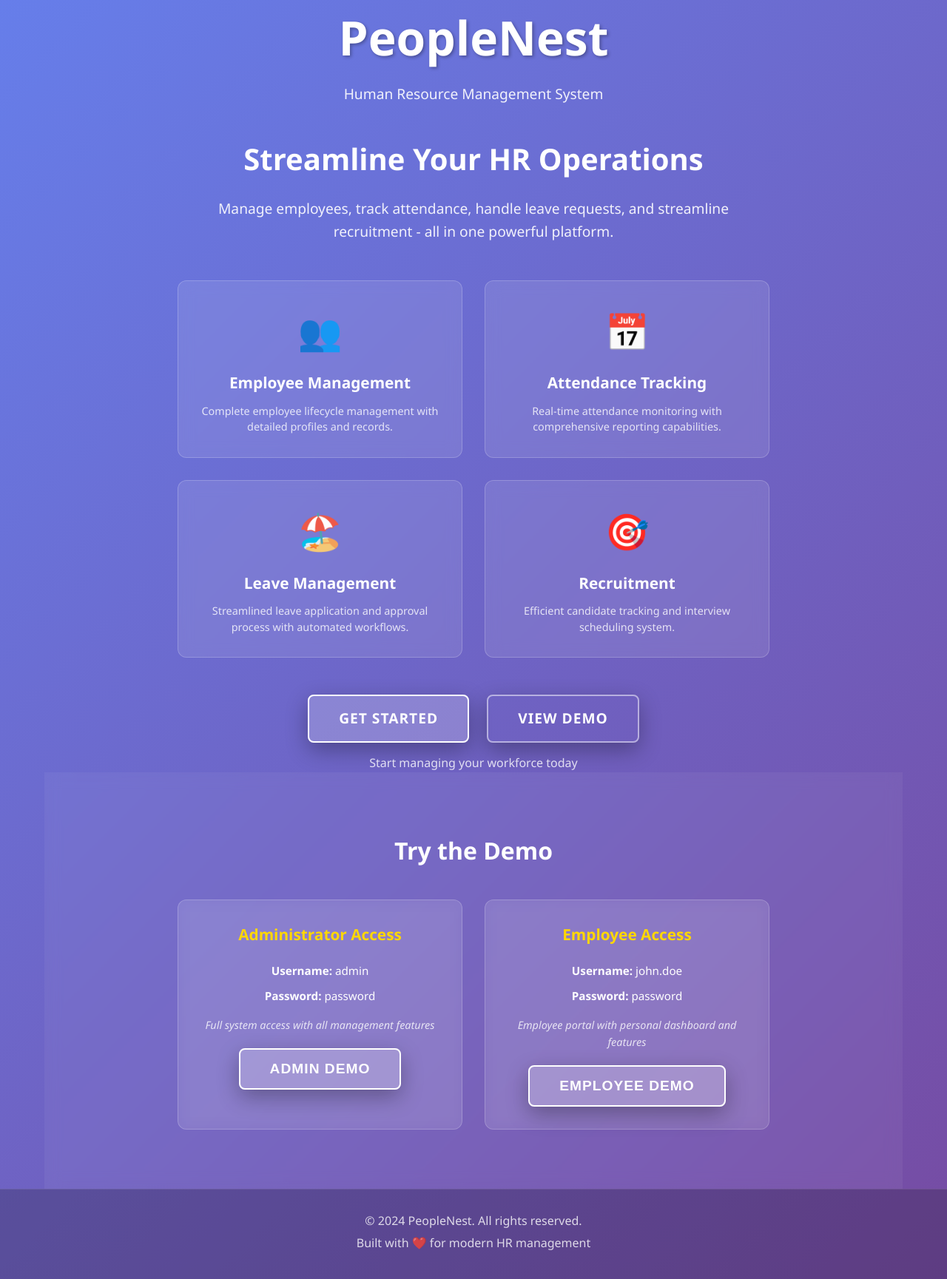
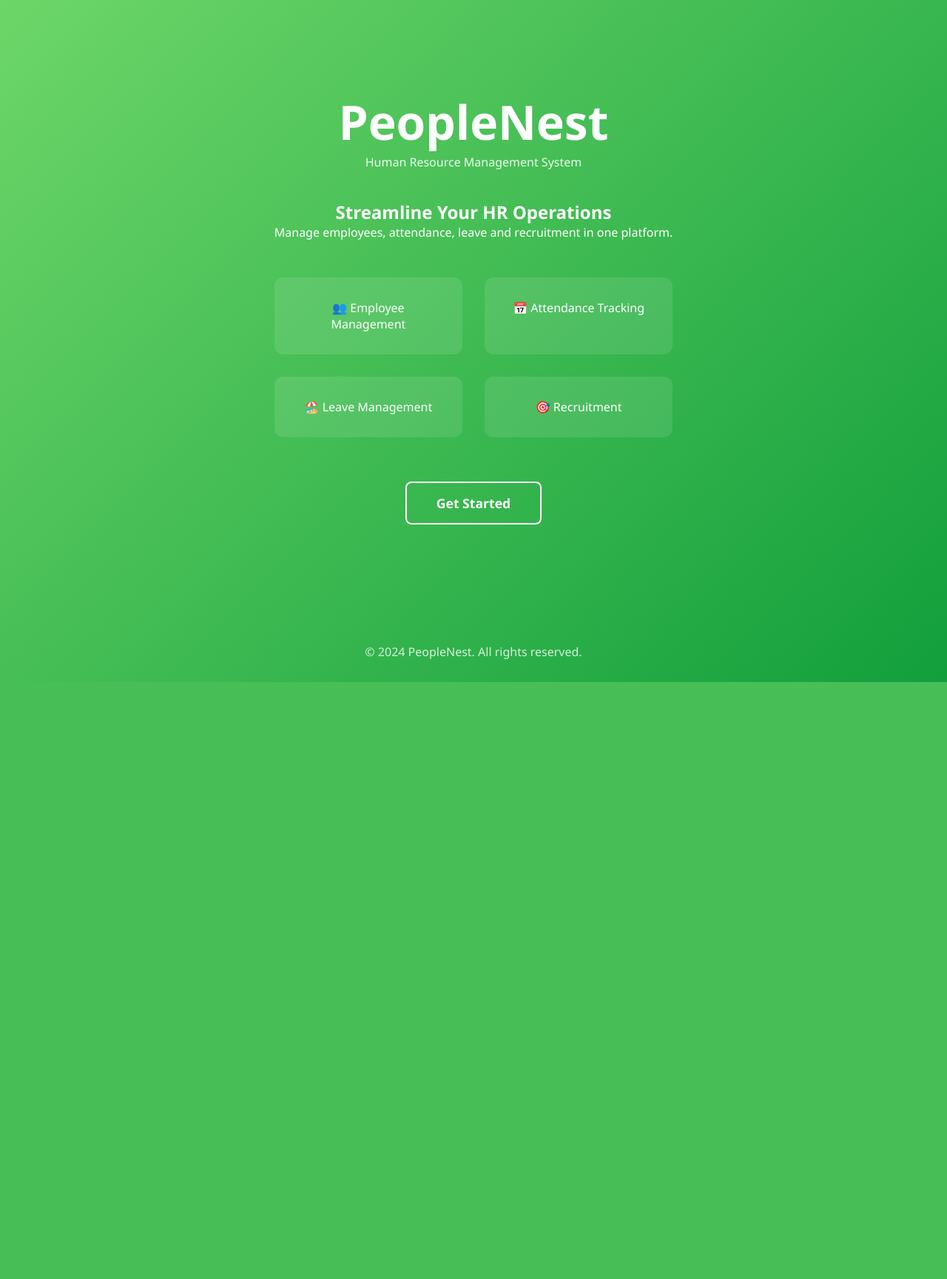
Before and after one commit to ritikachy/peoplenest_hrms, a PHP site: page / in a window 1280 px wide. Shown: the whole page at 74% size. After the commit the page ends 922 px from the top, so only its background shows below. Run offline with PHP 8.4, Linux system fonts and the light colour scheme.

Commit message:
Employee-user sync and login fixes

```diff
--- a/assets/css/style.css
+++ b/assets/css/style.css
@@ -14,7 +14,7 @@
 
   /* Login Page Styles */
   .login-page {
-    background: linear-gradient(135deg, #667eea 0%, #764ba2 100%);
+    background: linear-gradient(135deg, #11b161 0%, #2bcd59 100%);
     min-height: 100vh;
     display: flex;
     align-items: center;
--- a/index.html
+++ /dev/null
@@ -1,350 +0,0 @@
-<!DOCTYPE html>
-<html lang="en">
-<head>
-    <meta charset="UTF-8">
-    <meta name="viewport" content="width=device-width, initial-scale=1.0">
-    <title>PeopleNest - Human Resource Management System</title>
-    <style>
-        /* Reset and Base Styles */
-        * {
-            margin: 0;
-            padding: 0;
-            box-sizing: border-box;
-        }
-
-        body {
-            font-family: "Segoe UI", Tahoma, Geneva, Verdana, sans-serif;
-            line-height: 1.6;
-            color: #333;
-            background: linear-gradient(135deg, #667eea 0%, #764ba2 100%);
-            min-height: 100vh;
-            color: white;
-        }
-
-        .landing-container {
-            max-width: 1200px;
-            margin: 0 auto;
-            padding: 0 20px;
-        }
-
-        .hero-section {
-            min-height: 100vh;
-            display: flex;
-            align-items: center;
-            justify-content: center;
-            text-align: center;
-        }
-
-        .hero-content {
-            max-width: 800px;
-        }
-
-        .logo-large h1 {
-            font-size: 4rem;
-            font-weight: 700;
-            margin-bottom: 10px;
-            text-shadow: 2px 2px 4px rgba(0, 0, 0, 0.3);
-        }
-
-        .logo-large p {
-            font-size: 1.2rem;
-            opacity: 0.9;
-            margin-bottom: 40px;
-        }
-
-        .hero-text h2 {
-            font-size: 2.5rem;
-            margin-bottom: 20px;
-            font-weight: 600;
-        }
-
-        .hero-text p {
-            font-size: 1.2rem;
-            opacity: 0.9;
-            margin-bottom: 50px;
-            line-height: 1.6;
-        }
-
-        .feature-grid {
-            display: grid;
-            grid-template-columns: repeat(auto-fit, minmax(250px, 1fr));
-            gap: 30px;
-            margin-bottom: 50px;
-        }
-
-        .feature-item {
-            background: rgba(255, 255, 255, 0.1);
-            padding: 30px 20px;
-            border-radius: 12px;
-            backdrop-filter: blur(10px);
-            border: 1px solid rgba(255, 255, 255, 0.2);
-        }
-
-        .feature-icon {
-            font-size: 3rem;
-            margin-bottom: 15px;
-        }
-
-        .feature-item h3 {
-            font-size: 1.3rem;
-            margin-bottom: 10px;
-            font-weight: 600;
-        }
-
-        .feature-item p {
-            font-size: 0.9rem;
-            opacity: 0.8;
-            line-height: 1.5;
-        }
-
-        .cta-section {
-            margin-top: 50px;
-        }
-
-        .btn {
-            padding: 15px 40px;
-            border: none;
-            border-radius: 8px;
-            font-size: 1.2rem;
-            font-weight: 600;
-            cursor: pointer;
-            transition: all 0.3s ease;
-            text-decoration: none;
-            display: inline-block;
-            text-align: center;
-            text-transform: uppercase;
-            letter-spacing: 1px;
-            box-shadow: 0 10px 30px rgba(0, 0, 0, 0.3);
-            margin: 0 10px;
-        }
-
-        .btn-primary {
-            background: rgba(255, 255, 255, 0.2);
-            color: white;
-            border: 2px solid white;
-        }
-
-        .btn-secondary {
-            background: transparent;
-            color: white;
-            border: 2px solid rgba(255, 255, 255, 0.5);
-        }
-
-        .btn:hover {
-            transform: translateY(-3px);
-            box-shadow: 0 15px 40px rgba(0, 0, 0, 0.4);
-        }
-
-        .cta-subtitle {
-            margin-top: 15px;
-            font-size: 1rem;
-            opacity: 0.8;
-        }
-
-        .demo-section {
-            padding: 80px 0;
-            background: rgba(255, 255, 255, 0.05);
-            backdrop-filter: blur(10px);
-        }
-
-        .demo-content {
-            text-align: center;
-        }
-
-        .demo-content h3 {
-            font-size: 2rem;
-            margin-bottom: 40px;
-            font-weight: 600;
-        }
-
-        .demo-credentials {
-            display: grid;
-            grid-template-columns: repeat(auto-fit, minmax(300px, 1fr));
-            gap: 30px;
-            max-width: 800px;
-            margin: 0 auto;
-        }
-
-        .demo-card {
-            background: rgba(255, 255, 255, 0.1);
-            padding: 30px;
-            border-radius: 12px;
-            backdrop-filter: blur(10px);
-            border: 1px solid rgba(255, 255, 255, 0.2);
-        }
-
-        .demo-card h4 {
-            font-size: 1.3rem;
-            margin-bottom: 20px;
-            color: #ffd700;
-            font-weight: 600;
-        }
-
-        .demo-card p {
-            margin-bottom: 10px;
-            font-size: 0.95rem;
-        }
-
-        .demo-card p:last-of-type {
-            margin-top: 15px;
-            font-style: italic;
-            opacity: 0.8;
-            font-size: 0.9rem;
-            margin-bottom: 20px;
-        }
-
-        .landing-footer {
-            background: rgba(0, 0, 0, 0.2);
-            padding: 30px 0;
-            text-align: center;
-            border-top: 1px solid rgba(255, 255, 255, 0.1);
-        }
-
-        .footer-content p {
-            margin-bottom: 5px;
-            opacity: 0.8;
-        }
-
-        @media (max-width: 768px) {
-            .logo-large h1 {
-                font-size: 2.5rem;
-            }
-
-            .hero-text h2 {
-                font-size: 1.8rem;
-            }
-
-            .hero-text p {
-                font-size: 1rem;
-            }
-
-            .feature-grid {
-                grid-template-columns: 1fr;
-                gap: 20px;
-            }
-
-            .demo-credentials {
-                grid-template-columns: 1fr;
-            }
-
-            .btn {
-                padding: 12px 30px;
-                font-size: 1rem;
-                margin: 5px;
-            }
-        }
-    </style>
-</head>
-<body class="landing-page">
-    <div class="landing-container">
-        <div class="hero-section">
-            <div class="hero-content">
-                <div class="logo-large">
-                    <h1>PeopleNest</h1>
-                    <p>Human Resource Management System</p>
-                </div>
-
-                <div class="hero-text">
-                    <h2>Streamline Your HR Operations</h2>
-                    <p>Manage employees, track attendance, handle leave requests, and streamline recruitment - all in one powerful platform.</p>
-                </div>
-
-                <div class="hero-features">
-                    <div class="feature-grid">
-                        <div class="feature-item">
-                            <div class="feature-icon">👥</div>
-                            <h3>Employee Management</h3>
-                            <p>Complete employee lifecycle management with detailed profiles and records.</p>
-                        </div>
-
-                        <div class="feature-item">
-                            <div class="feature-icon">📅</div>
-                            <h3>Attendance Tracking</h3>
-                            <p>Real-time attendance monitoring with comprehensive reporting capabilities.</p>
-                        </div>
-
-                        <div class="feature-item">
-                            <div class="feature-icon">🏖️</div>
-                            <h3>Leave Management</h3>
-                            <p>Streamlined leave application and approval process with automated workflows.</p>
-                        </div>
-
-                        <div class="feature-item">
-                            <div class="feature-icon">🎯</div>
-                            <h3>Recruitment</h3>
-                            <p>Efficient candidate tracking and interview scheduling system.</p>
-                        </div>
-                    </div>
-                </div>
-
-                <div class="cta-section">
-                    <a href="login.php" class="btn btn-primary">Get Started</a>
-
-                    <a href="#demo" class="btn btn-secondary" onclick="showDemo()">View Demo</a>
-                    <p class="cta-subtitle">Start managing your workforce today</p>
-                </div>
-            </div>
-        </div>
-
-        <div class="demo-section">
-            <div class="demo-content">
-                <h3>Try the Demo</h3>
-                <div class="demo-credentials">
-                    <div class="demo-card">
-                        <h4>Administrator Access</h4>
-                        <p><strong>Username:</strong> admin</p>
-                        <p><strong>Password:</strong> password</p>
-                        <p>Full system access with all management features</p>
-                        <button class="btn btn-primary" onclick="showAdminDemo()">Admin Demo</button>
-                    </div>
-
-                    <div class="demo-card">
-                        <h4>Employee Access</h4>
-                        <p><strong>Username:</strong> john.doe</p>
-                        <p><strong>Password:</strong> password</p>
-                        <p>Employee portal with personal dashboard and features</p>
-                        <button class="btn btn-primary" onclick="showEmployeeDemo()">Employee Demo</button>
-                    </div>
-                </div>
-            </div>
-        </div>
-    </div>
-
-    <footer class="landing-footer">
-        <div class="footer-content">
-            <p>&copy; 2024 PeopleNest. All rights reserved.</p>
-            <p>Built with ❤️ for modern HR management</p>
-        </div>
-    </footer>
-
-    <script>
-        function showDemo() {
-            alert('Choose between Admin Demo or Employee Demo below to see the different interfaces!');
-        }
-
-        function showAdminDemo() {
-            alert('Admin Demo: This would show the full administrative interface with employee management, attendance tracking, leave approvals, and recruitment features.');
-        }
-
-        function showEmployeeDemo() {
-            alert('Employee Demo: This would show the employee portal with personal attendance, leave requests, and profile management.');
-        }
-
-        // Add some interactive effects
-        document.addEventListener('DOMContentLoaded', function() {
-            const featureItems = document.querySelectorAll('.feature-item');
-
-            featureItems.forEach(item => {
-                item.addEventListener('mouseenter', function() {
-                    this.style.transform = 'translateY(-10px)';
-                    this.style.transition = 'transform 0.3s ease';
-                });
-
-                item.addEventListener('mouseleave', function() {
-                    this.style.transform = 'translateY(0)';
-                });
-            });
-        });
-    </script>
-</body>
-</html>
--- /dev/null
+++ b/index.php
@@ -0,0 +1,124 @@
+<?php
+require_once 'includes/auth.php';
+
+if (isLoggedIn()) {
+    if ($_SESSION['role'] === 'admin') {
+        header("Location: admin-dashboard.php");
+    } else {
+        header("Location: dashboard.php");
+    }
+    exit();
+}
+?>
+<!DOCTYPE html>
+<html lang="en">
+<head>
+    <meta charset="UTF-8">
+    <meta name="viewport" content="width=device-width, initial-scale=1.0">
+    <title>PeopleNest - Human Resource Management System</title>
+
+    <style>
+        * {
+            margin: 0;
+            padding: 0;
+            box-sizing: border-box;
+        }
+
+        body {
+            font-family: "Segoe UI", Tahoma, Geneva, Verdana, sans-serif;
+            background: linear-gradient(135deg, #6dd669 0%, #129f3c 100%);
+            min-height: 100vh;
+            color: white;
+        }
+
+        .landing-container {
+            max-width: 1200px;
+            margin: auto;
+            padding: 20px;
+        }
+
+        .hero-section {
+            min-height: 100vh;
+            display: flex;
+            justify-content: center;
+            align-items: center;
+            text-align: center;
+        }
+
+        .logo-large h1 {
+            font-size: 4rem;
+        }
+
+        .logo-large p {
+            margin-bottom: 40px;
+            opacity: 0.9;
+        }
+
+        .feature-grid {
+            display: grid;
+            grid-template-columns: repeat(auto-fit, minmax(250px, 1fr));
+            gap: 30px;
+            margin: 50px 0;
+        }
+
+        .feature-item {
+            background: rgba(255,255,255,0.1);
+            padding: 30px;
+            border-radius: 12px;
+        }
+
+        .btn {
+            padding: 15px 40px;
+            border-radius: 8px;
+            font-size: 1.1rem;
+            font-weight: bold;
+            text-decoration: none;
+            color: white;
+            border: 2px solid white;
+            display: inline-block;
+            margin: 10px;
+        }
+
+        .btn:hover {
+            background: rgba(255,255,255,0.2);
+        }
+
+        footer {
+            text-align: center;
+            padding: 30px;
+            opacity: 0.8;
+        }
+    </style>
+</head>
+
+<body>
+<div class="landing-container">
+
+    <section class="hero-section">
+        <div>
+            <div class="logo-large">
+                <h1>PeopleNest</h1>
+                <p>Human Resource Management System</p>
+            </div>
+
+            <h2>Streamline Your HR Operations</h2>
+            <p>Manage employees, attendance, leave and recruitment in one platform.</p>
+
+            <div class="feature-grid">
+                <div class="feature-item">👥 Employee Management</div>
+                <div class="feature-item">📅 Attendance Tracking</div>
+                <div class="feature-item">🏖️ Leave Management</div>
+                <div class="feature-item">🎯 Recruitment</div>
+            </div>
+
+            <a href="login.php" class="btn">Get Started</a>
+        </div>
+    </section>
+
+</div>
+
+<footer>
+    <p>&copy; 2024 PeopleNest. All rights reserved.</p>
+</footer>
+</body>
+</html>
--- a/login.php
+++ b/login.php
@@ -1,3 +1,4 @@
+
 <?php
 require_once 'includes/auth.php';
 
@@ -72,7 +73,7 @@ if ($_SERVER['REQUEST_METHOD'] === 'POST') {
                 <div class="login-demo">
                     <p><strong>Demo Credentials:</strong></p>
                     <p>Admin: admin / password</p>
-                    <p>Employee: john.doe / password</p>
+                    <p>Employee: john.doe/ password</p>
                 </div>
             </form>
         </div>
```
Also changed, not shown: employee-management.php (+35 -5 lines), sync_employees.php (added).
